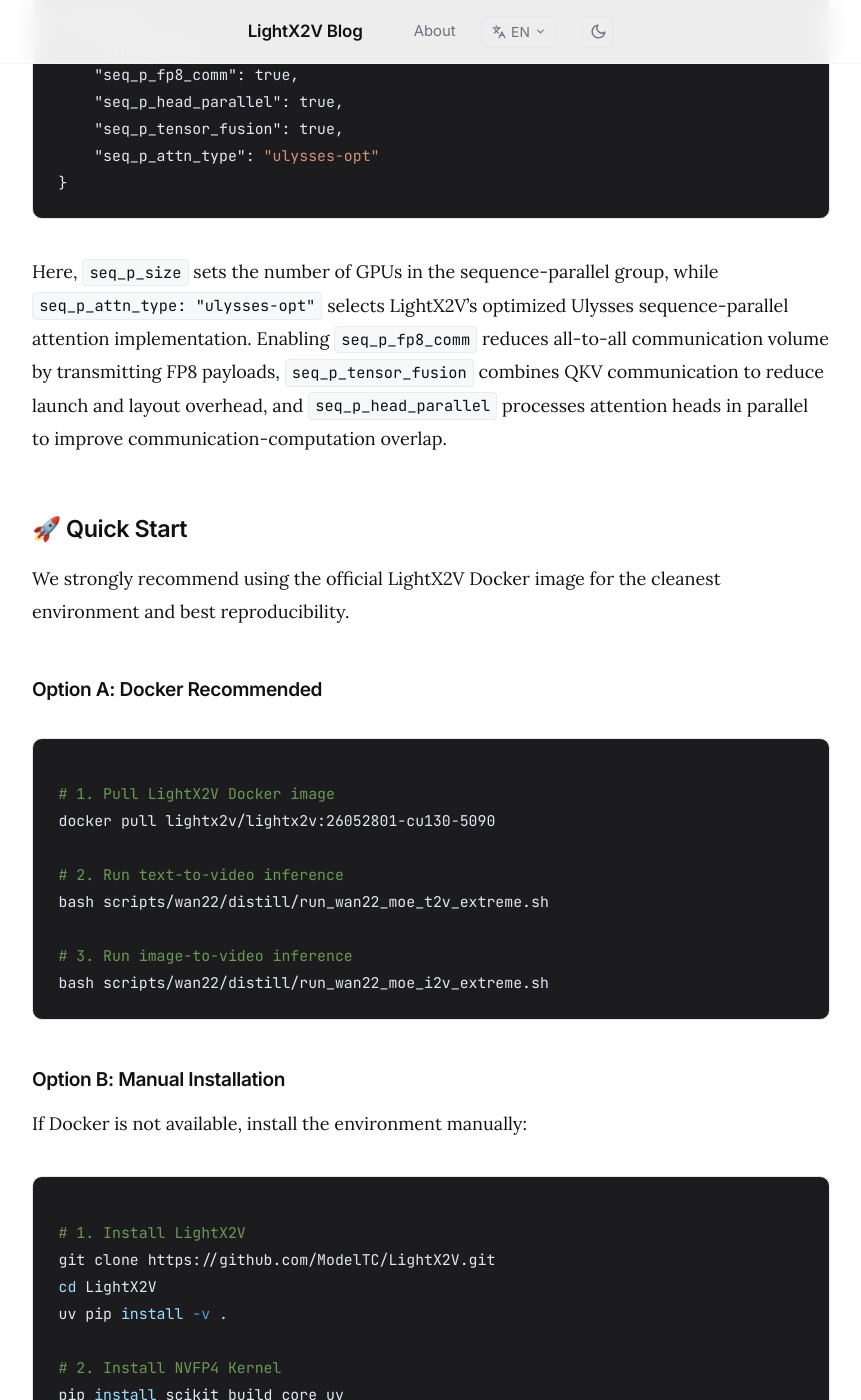
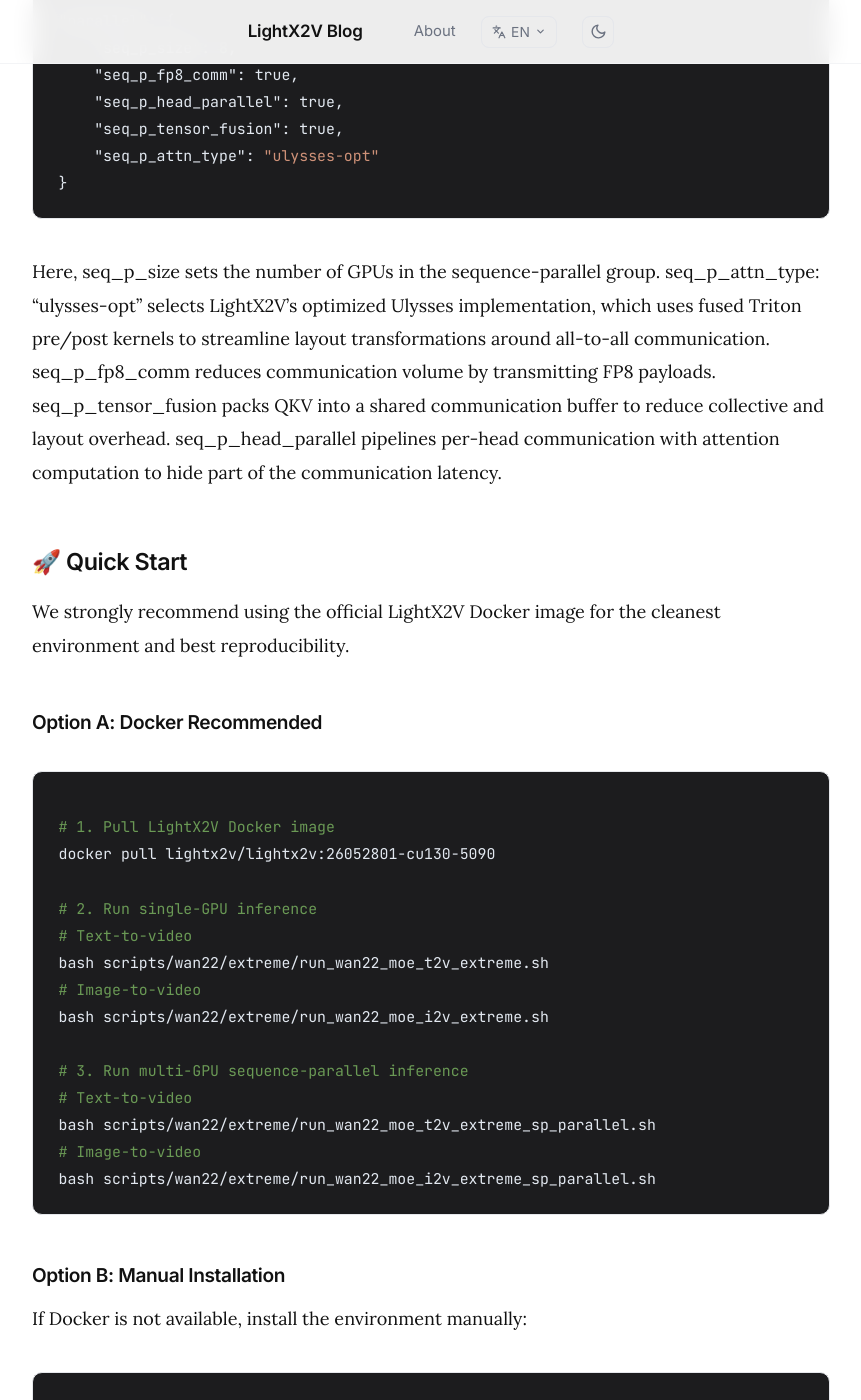
Before and after one commit to ModelTC/LightX2V-BLOG, a Jekyll site: the page built from _articles/Wan22-NVFP4-Sparse.md, in a window 1280 px wide and 1400 px high, scrolled down 9171 px. Shown: the whole window, without its empty margins (209-1070 px from the left). Built offline with Jekyll 4.4.1, drawn with Linux system fonts in a browser that asks for light colours; some of the changed text lies outside the part shown.

Commit message:
update extreme

````diff
--- a/_articles/Wan22-NVFP4-Sparse.md
+++ b/_articles/Wan22-NVFP4-Sparse.md
@@ -190,7 +190,7 @@ LightX2V exposes these optimizations through the `parallel` section of the confi
 }
 ```
 
-Here, `seq_p_size` sets the number of GPUs in the sequence-parallel group, while `seq_p_attn_type: "ulysses-opt"` selects LightX2V's optimized Ulysses sequence-parallel attention implementation. Enabling `seq_p_fp8_comm` reduces all-to-all communication volume by transmitting FP8 payloads, `seq_p_tensor_fusion` combines QKV communication to reduce launch and layout overhead, and `seq_p_head_parallel` processes attention heads in parallel to improve communication-computation overlap.
+Here, seq_p_size sets the number of GPUs in the sequence-parallel group. seq_p_attn_type: "ulysses-opt" selects LightX2V’s optimized Ulysses implementation, which uses fused Triton pre/post kernels to streamline layout transformations around all-to-all communication. seq_p_fp8_comm reduces communication volume by transmitting FP8 payloads. seq_p_tensor_fusion packs QKV into a shared communication buffer to reduce collective and layout overhead. seq_p_head_parallel pipelines per-head communication with attention computation to hide part of the communication latency.
 
 ## 🚀 Quick Start
 
@@ -202,11 +202,17 @@ We strongly recommend using the official LightX2V Docker image for the cleanest
 # 1. Pull LightX2V Docker image
 docker pull lightx2v/lightx2v:26052801-cu130-5090
 
-# 2. Run text-to-video inference
-bash scripts/wan22/distill/run_wan22_moe_t2v_extreme.sh
+# 2. Run single-GPU inference
+# Text-to-video
+bash scripts/wan22/extreme/run_wan22_moe_t2v_extreme.sh
+# Image-to-video
+bash scripts/wan22/extreme/run_wan22_moe_i2v_extreme.sh
 
-# 3. Run image-to-video inference
-bash scripts/wan22/distill/run_wan22_moe_i2v_extreme.sh
+# 3. Run multi-GPU sequence-parallel inference
+# Text-to-video
+bash scripts/wan22/extreme/run_wan22_moe_t2v_extreme_sp_parallel.sh
+# Image-to-video
+bash scripts/wan22/extreme/run_wan22_moe_i2v_extreme_sp_parallel.sh
 ```
 
 ### Option B: Manual Installation
@@ -232,26 +238,62 @@ uv build --wheel \
 
 pip install dist/*whl --force-reinstall --no-deps
 
-# 3. Run text-to-video inference
-bash scripts/wan22/distill/run_wan22_moe_t2v_extreme.sh
+# 3. Run single-GPU inference
+# Text-to-video
+bash scripts/wan22/extreme/run_wan22_moe_t2v_extreme.sh
+# Image-to-video
+bash scripts/wan22/extreme/run_wan22_moe_i2v_extreme.sh
 
-# 4. Run image-to-video inference
-bash scripts/wan22/distill/run_wan22_moe_i2v_extreme.sh
+# 4. Run multi-GPU sequence-parallel inference
+# Text-to-video
+bash scripts/wan22/extreme/run_wan22_moe_t2v_extreme_sp_parallel.sh
+# Image-to-video
+bash scripts/wan22/extreme/run_wan22_moe_i2v_extreme_sp_parallel.sh
 ```
 
-> **Note:** For multi-GPU T2V and I2V inference, simply add the configuration shown above.
+> **Note:** The multi-GPU scripts use sequence parallelism with the configuration shown above.
 
 Scripts:
-- [run_wan22_moe_t2v_extreme.sh](https://github.com/ModelTC/LightX2V/blob/main/scripts/wan22/distill/run_wan22_moe_t2v_extreme.sh)
-- [run_wan22_moe_i2v_extreme.sh](https://github.com/ModelTC/LightX2V/blob/main/scripts/wan22/distill/run_wan22_moe_i2v_extreme.sh)
+
+**Single-GPU:**
+
+- [run_wan22_moe_t2v_extreme.sh](https://github.com/ModelTC/LightX2V/blob/main/scripts/wan22/extreme/run_wan22_moe_t2v_extreme.sh)
+- [run_wan22_moe_i2v_extreme.sh](https://github.com/ModelTC/LightX2V/blob/main/scripts/wan22/extreme/run_wan22_moe_i2v_extreme.sh)
+
+**Multi-GPU:**
+
+- [run_wan22_moe_t2v_extreme_sp_parallel.sh](https://github.com/ModelTC/LightX2V/blob/main/scripts/wan22/extreme/run_wan22_moe_t2v_extreme_sp_parallel.sh)
+- [run_wan22_moe_i2v_extreme_sp_parallel.sh](https://github.com/ModelTC/LightX2V/blob/main/scripts/wan22/extreme/run_wan22_moe_i2v_extreme_sp_parallel.sh)
 
 **Test Environment**: RTX 5090 GPU(s) | LightX2V Framework | End-to-End Latency
 
-| Method              | GPU Number | Resolution | E2E Latency | Speedup |
-| ------------------- | ---------: | ---------: | ----------: | ------: |
-| Wan2.2-T2V-14B      |          1 |       480p |        734s |    1.0x |
-| Wan2.2-NVFP4-Sparse |          1 |       480p |       9.25s |   79.4x |
-| Wan2.2-NVFP4-Sparse |          8 |       480p |       1.97s |  372.6x |
-| Wan2.2-T2V-14B      |          1 |       720p |       2668s |    1.0x |
-| Wan2.2-NVFP4-Sparse |          1 |       720p |       22.9s |  116.5x |
-| Wan2.2-NVFP4-Sparse |          8 |       720p |       4.11s |  649.1x |
+| Method                                                                                                                  | Task | GPU Number | Resolution | NFE | E2E Latency | Speedup |
+| ----------------------------------------------------------------------------------------------------------------------- | :--: | ---------: | ---------: | --: | ----------: | ------: |
+| Wan2.2-T2V-14B                                                                                                         | T2V  |          1 |       480p |  40 |      734.0s |    1.0x |
+| [**Wan2.2-NVFP4-Sparse**](https://huggingface.co/lightx2v/Wan2.2-NVFP4-Sparse)                                           | T2V  |          1 |       480p |   4 |        9.1s |   80.7x |
+| [**Wan2.2-NVFP4-Sparse**](https://huggingface.co/lightx2v/Wan2.2-NVFP4-Sparse)                                           | T2V  |          8 |       480p |   4 |        1.9s |  382.3x |
+| Wan2.2-T2V-14B                                                                                                         | T2V  |          1 |       720p |  40 |     2668.0s |    1.0x |
+| [**Wan2.2-NVFP4-Sparse**](https://huggingface.co/lightx2v/Wan2.2-NVFP4-Sparse)                                           | T2V  |          1 |       720p |   4 |       22.5s |  118.7x |
+| [**Wan2.2-NVFP4-Sparse**](https://huggingface.co/lightx2v/Wan2.2-NVFP4-Sparse)                                           | T2V  |          8 |       720p |   4 |        3.8s |  705.8x |
+| Wan2.2-I2V-14B                                                                                                         | I2V  |          1 |       480p |  40 |      787.0s |    1.0x |
+| [**TurboWan2.2-I2V-A14B**](https://huggingface.co/TurboDiffusion/TurboWan2.2-I2V-A14B-720P)                              | I2V  |          1 |       480p |   4 |       37.2s |   21.2x |
+| [**Wan2.2-NVFP4-Sparse**](https://huggingface.co/lightx2v/Wan2.2-NVFP4-Sparse)                                           | I2V  |          1 |       480p |   4 |       10.7s |   73.9x |
+| [**Wan2.2-NVFP4-Sparse**](https://huggingface.co/lightx2v/Wan2.2-NVFP4-Sparse)                                           | I2V  |          8 |       480p |   4 |        2.4s |  323.9x |
+| Wan2.2-I2V-14B                                                                                                         | I2V  |          1 |       720p |  40 |     2685.0s |    1.0x |
+| [**TurboWan2.2-I2V-A14B**](https://huggingface.co/TurboDiffusion/TurboWan2.2-I2V-A14B-720P)                              | I2V  |          8 |       720p |   4 |       63.6s |   42.2x |
+| [**Wan2.2-NVFP4-Sparse**](https://huggingface.co/lightx2v/Wan2.2-NVFP4-Sparse)                                           | I2V  |          1 |       720p |   4 |       26.7s |  100.5x |
+| [**Wan2.2-NVFP4-Sparse**](https://huggingface.co/lightx2v/Wan2.2-NVFP4-Sparse)                                           | I2V  |          8 |       720p |   4 |        4.5s |  599.3x |
+
+### Benchmark Notes
+
+1. All reported latency values are end-to-end inference times. In addition to DiT execution, they include VAE and text encoder latency. Video saving time is excluded. To reproduce the measurements, remove the `--save_result_path` argument from the shell command.
+2. Sparse attention uses **90% sparsity**. For better generation quality, reduce the sparsity to **80%**.
+3. Operator warm-up is enabled for all benchmarks by adding the `--warmup` argument to the inference scripts.
+4. CPU offload is enabled for the text encoder but disabled for the NVFP4 DiT. For GPUs with less than 30 GB of VRAM, update the config as follows:
+
+```json
+"cpu_offload": true,
+"offload_granularity": "block"
+```
+
+5. The model is trained at 480p, so its **Best Resolution is 480p**. Generation quality at 720p may be affected, particularly for I2V tasks. We will continue to improve and update the model.
````
